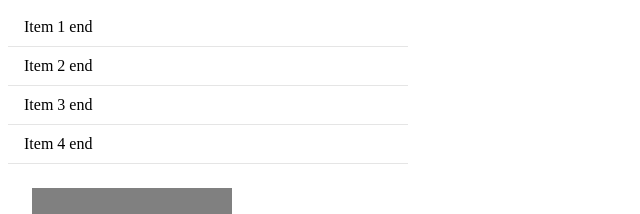
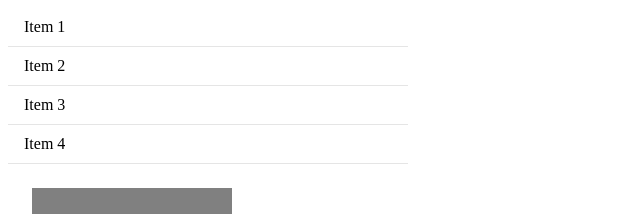
Before and after one commit to manoj523arjun/react-drag-drop-list, a React (Create React App) app: page / in a window 1280 px wide. Shown: the top 214 px of the page, without its empty margins (0-640 px from the left). Built offline with nearby package versions, Linux system fonts and the light colour scheme.

Commit message:
Added touch events to drag and drop

```diff
--- a/src/components/DragListItem.js
+++ b/src/components/DragListItem.js
@@ -11,8 +11,6 @@ const DragListItem = ({
   onDragHandler
 }) => {
   const [isSelected, setSelected] = useState();
-
-  const [isTouchStart, setTouchStart] = useState(false);
 
   const onRowClick = useCallback(() => {
     setSelected(!isSelected);
@@ -59,7 +57,6 @@ const DragListItem = ({
   );
 
   const onTouchStartHandler = (e) => {
-    setTouchStart(true);
     if (onMouseDownHandler) {
       onMouseDownHandler(e);
     }
@@ -79,7 +76,7 @@ const DragListItem = ({
       onTouchStart={onTouchStartHandler}
 
     >
-      {listItem[labelTextPropName]} {isTouchStart === "TOUCH_MOVE" ? "move" : isTouchStart === true ? "start" : "end"}
+      {listItem[labelTextPropName]}
     </div>
   );
 };
```
